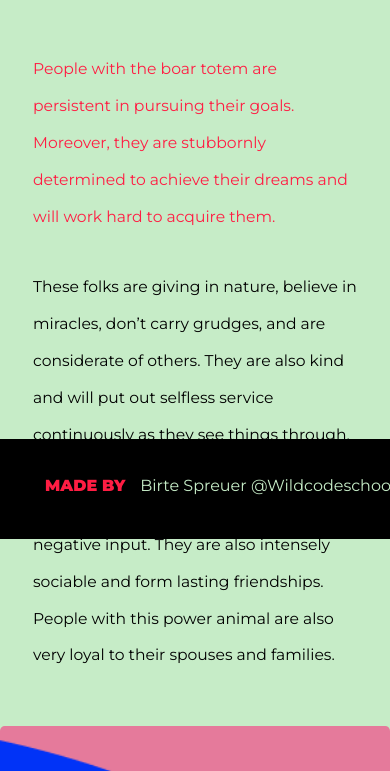
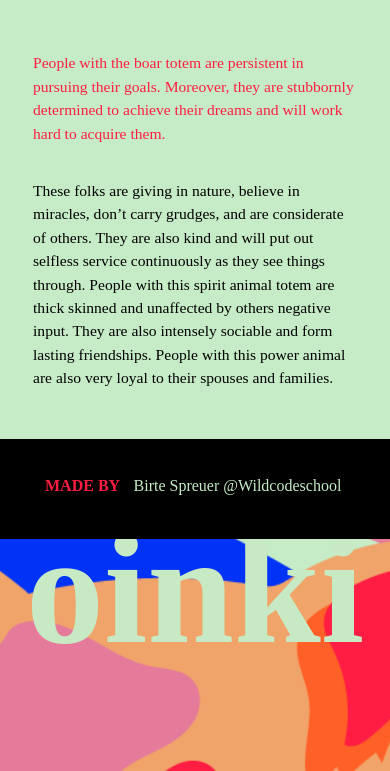
Before and after one commit to birtman/SpiritAnimal, a plain HTML site: page index.html in a window 390 px wide. Shown: the part 305-1076 px from the top of the page. Drawn offline with nearby package versions, Linux system fonts and the light colour scheme; a small style sheet from the web is missing.

Commit message:
2. commit

```diff
--- a/index.css
+++ b/index.css
@@ -1,5 +1,6 @@
 body {
-  font-family: "Montserrat";
+  font-family: "CSTM Xprmntl 02 Bold Bold";
+
   background-color: #c6ecc7;
   color: white;
 }
@@ -64,7 +65,6 @@ h1 {
   padding-bottom: 10%;
   margin-left: 10%;
   margin-right: 10%;
-  line-height: 3.5rem;
 }
 
 @media screen and (max-width: 700px) {
@@ -72,7 +72,6 @@ h1 {
     font-size: 4vw;
     margin-left: 5%;
     margin-right: 5%;
-    line-height: 2.3rem;
   }
 }
 
@@ -96,7 +95,7 @@ h1 {
 #animation span {
   animation: 4s infinite;
   animation-name: slidein;
-  font-size: 30vw;
+  font-size: 40vw;
   color: #ff1d43;
   font-weight: 900;
 }
--- a/index.html
+++ b/index.html
@@ -10,8 +10,9 @@
       crossorigin="anonymous"
     />
     <link
-      href="https://fonts.googleapis.com/css?family=Montserrat&display=swap"
       rel="stylesheet"
+      href="https://webfonts.fontstand.com/WF-019178-77804dfb9fd533bb2003b8bb6702d167.css"
+      type="text/css"
     />
     <link
       href="https://fonts.googleapis.com/css?family=Montserrat:900&display=swap"
```
